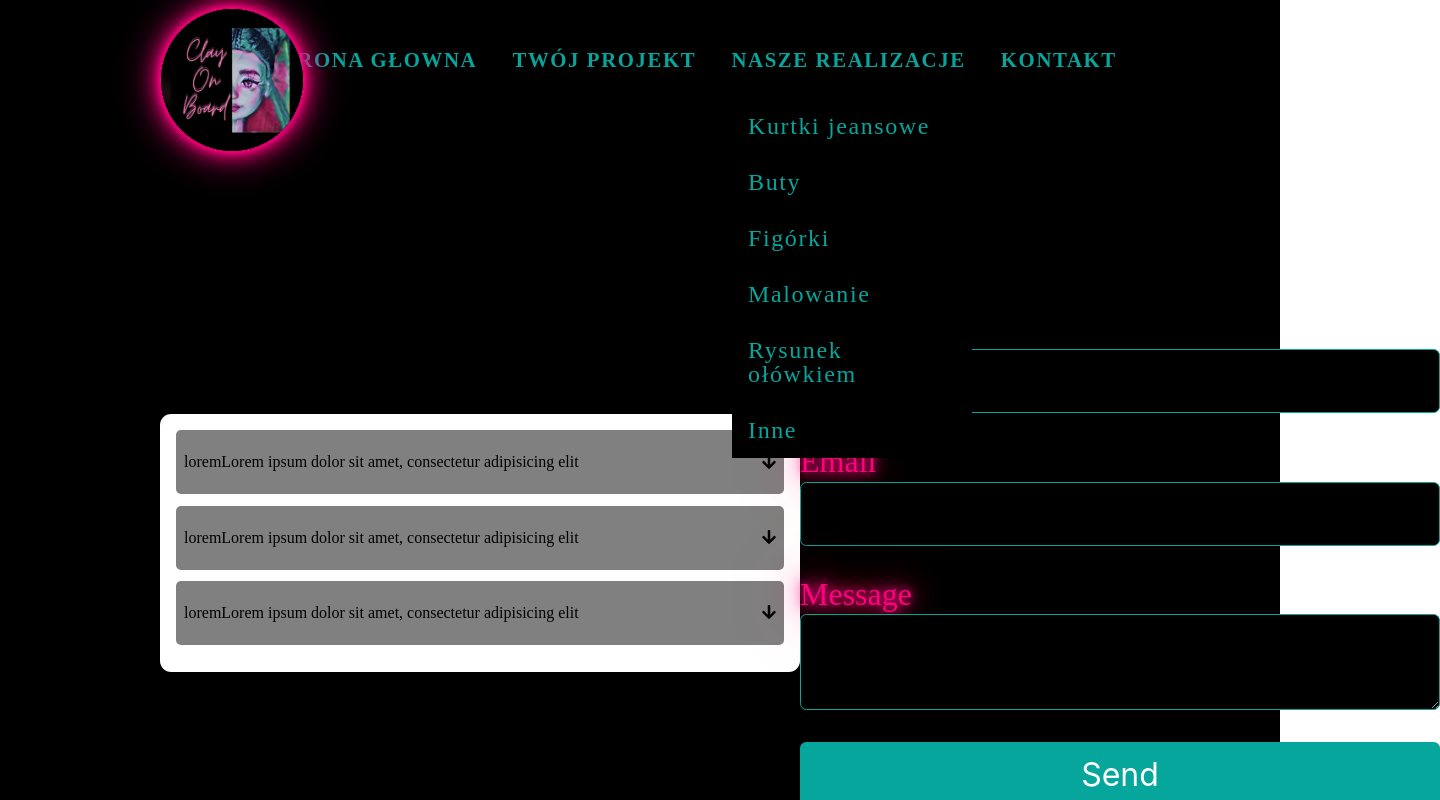
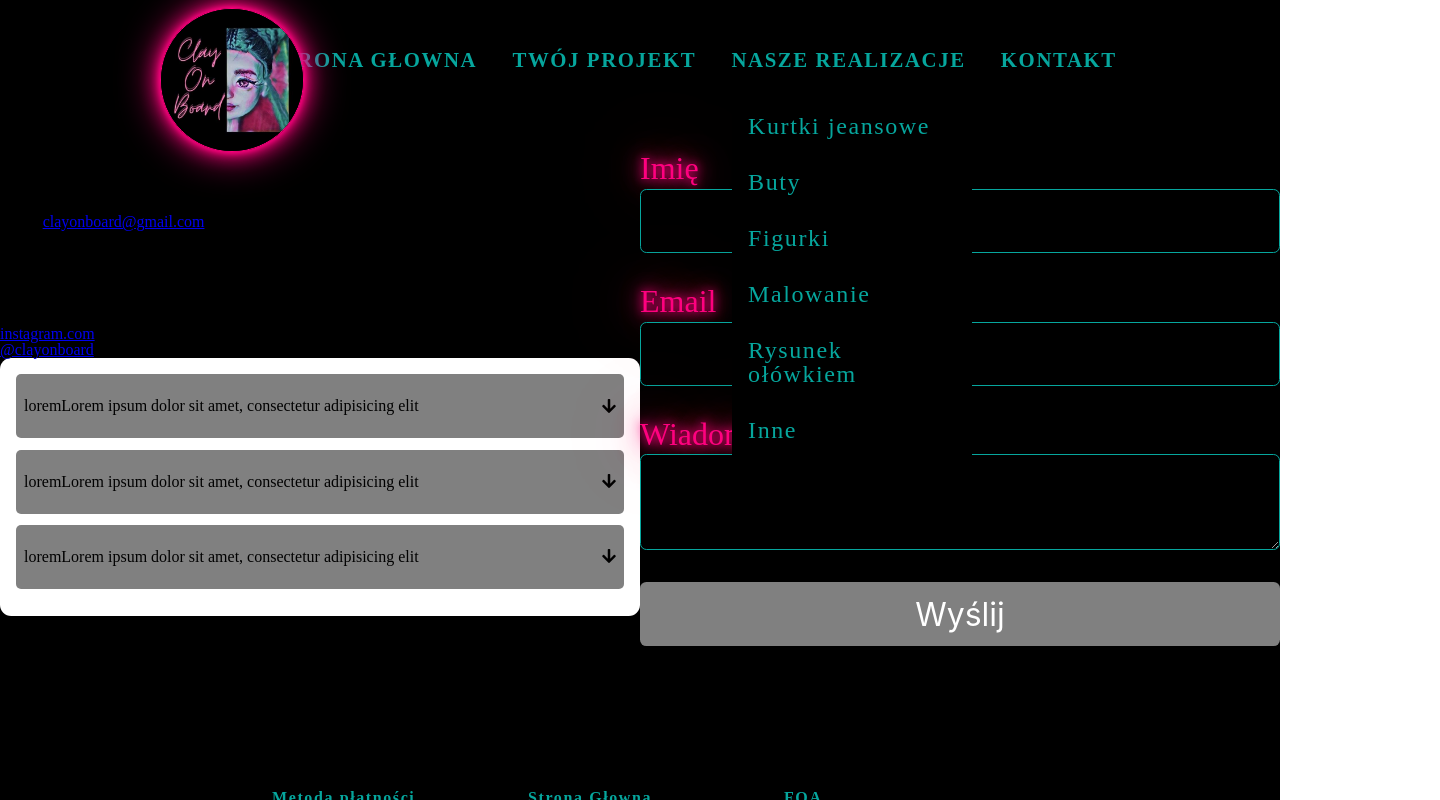
Before and after one commit to NataliiaMataczynska/customize-yourself, a React (Vite) app: page /contact in a window 1280 px wide. Both pictures are taken after a click on the item "NASZE REALIZACJE". Shown: the top 800 px of the page, 1440 px wide, since content can reach past the window. Built offline with nearby package versions, Linux system fonts and the light colour scheme.

Commit message:
netlify images

```diff
--- a/src/App.jsx
+++ b/src/App.jsx
@@ -1,6 +1,5 @@
 import React from 'react';
 import {
-    BrowserRouter,
     Routes,
     Route } from 'react-router-dom';
 import Navbar from './components/navbar';
--- a/src/components/jackets.jsx
+++ b/src/components/jackets.jsx
@@ -1,16 +1,26 @@
-import React from 'react';
+import image1 from "../assets/images/home/asce2-2.png";
+import image2 from "../assets/images/home/asce1-1.png";
+import image3 from "../assets/images/home/cat1.png";
+import image4 from "../assets/images/home/drunk-in-love.jpg";
+import image5 from "../assets/images/home/kot1.jpg";
+import image6 from "../assets/images/home/kot2.jpg";
+import image7 from "../assets/images/home/luffy.jpg";
+import image8 from "../assets/images/home/luffy-h.jpg";
+import image9 from "../assets/images/home/sparta.jpg";
 
 export default function Jackets() {
-    const imagesJuckets = [
-        'src/assets/images/home/asce2-2.png',
-        'src/assets/images/home/asce1-1.png',
-        'src/assets/images/home/cat1.png',
-        'src/assets/images/home/drunk-in-love.jpg',
-        'src/assets/images/home/kot1.jpg',
-        'src/assets/images/home/kot2.jpg',
-        'src/assets/images/home/luffy.jpg',
-        'src/assets/images/home/luffy-h.jpg',
-        'src/assets/images/home/sparta.jpg'
+    const imagesJucketsRow1 = [
+        image1,
+        image3,
+        image5,
+        image7,
+        image9,
+    ];
+    const imagesJucketsRow2 = [
+        image2,
+        image4,
+        image6,
+        image8,
     ];
 
     return (
@@ -24,11 +34,22 @@ export default function Jackets() {
 
             <section className="juckets">
                 <div className="juckets-images grid-images">
+                    <ul className="images-group juckets-group">
+                        {
+                            imagesJucketsRow1.map((e, index) => (
+                                <li key={index} className="image-group">
+                                    <img src={e} alt={`juckets ${index + 1}`} className="image-realizations" />
+
+                                </li>
+                            ))
+                        }
+                    </ul>
                     <ul className="images-group">
                         {
-                            imagesJuckets.map((e, index) => (
+                            imagesJucketsRow2.map((e, index) => (
                                 <li key={index} className="image-group">
-                                    <img src={e} className="image-realizations" />
+                                    <img src={e} alt={`juckets ${index + 1}`} className="image-realizations" />
+
                                 </li>
                             ))
                         }
--- a/src/components/navbar.jsx
+++ b/src/components/navbar.jsx
@@ -1,6 +1,7 @@
 import { useState, useEffect } from 'react';
 import { Link, Outlet } from 'react-router-dom';
 import Submenu from "./submenu.jsx";
+import logo from "../assets/images/logo1.png";
 
 export default function Navbar() {
     const [dropdown, setDropdown] = useState(false);
@@ -24,7 +25,7 @@ export default function Navbar() {
     return (
         <div>
             <nav className="navbar">
-                <img className="logo-img" src="src/assets/images/logo1.png" alt="" />
+                <img className="logo-img" src={logo} alt="" />
                 <ul className="navbar-items">
                     <li className="navbar-item">
                         <Link to="/" className="navbar-link">STRONA GŁOWNA</Link>
@@ -34,7 +35,11 @@ export default function Navbar() {
                     </li>
                     <li className="navbar-item" onClick={handleDropdown}>
                         <div className="navbar-link">NASZE REALIZACJE</div>
-                        {dropdown && <Submenu />}
+                        {dropdown && <Submenu
+                            dropdown={dropdown}
+                            handleDropdown={handleDropdown}
+
+                        />}
                     </li>
                     <li className="navbar-item">
                         <Link to="/contact" className="navbar-link">KONTAKT</Link>
--- a/src/components/pancilDrowing.jsx
+++ b/src/components/pancilDrowing.jsx
@@ -17,14 +17,14 @@ export default function PancilDrowing() {
         image4,
         image6,
         image7,
-        image9,
+        image8,
         image10,
         image5,
-        image8,
+        image9,
     ];
 
     return (
-        <div className="juckets-container" >
+        <div className="pencil-container" >
             <div className="jucketse-text">
                 <h1>Rysunek ołówkiem</h1>
                 <p>Lorem ipsum dolor sit amet, consectetur adipisicing elit.
@@ -32,9 +32,9 @@ export default function PancilDrowing() {
                 </p>
             </div>
 
-            <section className="juckets">
-                <div className="juckets-images grid-images">
-                    <ul className="images-group">
+            <section className="pencil">
+                <div className=" grid-images-pencil">
+                    <ul className="images-group-pencil">
                         {
                             imagesPancilDrowing.map((e, index) => (
                                 <li key={index} className="image-group">
--- a/src/components/submenu.jsx
+++ b/src/components/submenu.jsx
@@ -1,18 +1,28 @@
+
+
 import React from 'react';
 import { Link, Outlet } from 'react-router-dom';
+import PropTypes from 'prop-types';
 
-export default function Submenu() {
+export default function Submenu(props) {
+    const { handleDropdown } = props;
+    const closeDropdown = () => {
+        handleDropdown(false);
+    };
+
     return (
-        <div >
+        <div>
             <ul className="submenu-items">
                 <li className="submenu-item">
-                    <Link to="/jackets" className="submenu-link">Kurtki jeansowe</Link>
+                    <Link to="/jackets" className="submenu-link" onClick={closeDropdown}>
+                        Kurtki jeansowe
+                    </Link>
                 </li>
                 <li className="submenu-item">
                     <Link to="/realizacion/shoes" className="submenu-link">Buty</Link>
                 </li>
                 <li className="submenu-item">
-                    <Link to="/realizacion/figuries" className="submenu-link">Figórki</Link>
+                    <Link to="/realizacion/figuries" className="submenu-link">Figurki</Link>
                 </li>
                 <li className="submenu-item">
                     <Link to="/realizacion/painting" className="submenu-link">Malowanie</Link>
@@ -28,3 +38,7 @@ export default function Submenu() {
         </div>
     );
 }
+
+Submenu.propTypes = {
+    handleDropdown: PropTypes.func.isRequired,
+};
--- a/src/styles/elements/contact.scss
+++ b/src/styles/elements/contact.scss
@@ -33,18 +33,21 @@
       border-radius: 0.4rem;
       background: black;
       border: 1px solid #06a69d;
+      color: white;
+      font-size: 1.5rem;
     }
 
     input[type="submit"] {
       margin-top: 2rem;
       cursor: pointer;
-      background-color: #06a69d;;
+      background-color: #808080;
       color: white;
       border: none;
     }
     input[type="submit"]:hover {
       color:#ff007f;
       text-shadow: 0 0 10px #ff007f, 0 0 20px#ff007f, 0 0 40px #ff007f, 0 0 80px#ff007f;
+      background-color: #06a69d;
     }
   }
 }
@@ -55,7 +58,7 @@
   width: 100%;
   justify-content: space-around;
   align-items: center;
-  margin: 10rem;
+  margin-bottom: 8rem;
 
   section {
     display: flex;
@@ -110,3 +113,6 @@ section.active {
 section.active span {
   rotate: -180deg;
 }
+.message-send {
+  color: white;
+}
--- a/src/styles/elements/jackets.scss
+++ b/src/styles/elements/jackets.scss
@@ -5,8 +5,49 @@
   display: flex;
   justify-content: center;
   flex-direction: column;
+  align-items: center;
 
   .images-group {
+    display: flex;
+    flex-direction: column;
+    gap: 2rem;
+    max-width: 50%;
+    margin: 0 auto;
+    padding: 1rem;
+    box-sizing: border-box;
+    //grid-auto-rows: 70rem;
+    .image-realizations {
+      width: 100%;
+      height: auto;
+      object-fit: contain;
+      border-radius: 8px;
+    }
+  }
+
+}
+//.image-group {
+//  grid-template-columns: repeat(2, minmax(0, 1fr));
+//  grid-auto-rows: 70rem;
+//}
+.grid-images {
+  display: flex;
+  flex-direction: row;
+}
+.juckets {
+  align-items: center;
+  justify-content: center;
+
+  width: 80%;
+}
+.pencil-container {
+  background-color: black;
+  width: 100%;
+  height: 100%;
+  display: flex;
+  justify-content: center;
+  flex-direction: column;
+
+  .images-group-pencil {
     display: grid;
     grid-template-columns: repeat(2, minmax(0, 1fr));
     gap: 1rem;
@@ -24,7 +65,3 @@
   }
 
 }
-//.image-group {
-//  grid-template-columns: repeat(2, minmax(0, 1fr));
-//  grid-auto-rows: 70rem;
-//}
--- a/src/views/contact.jsx
+++ b/src/views/contact.jsx
@@ -22,6 +22,7 @@ const quest = [
 
 export default function Contact() {
     const [active, setActive] = useState(null);
+    const [messageSent, setMessageSent] = useState(false);
 
     const handleToggle = (index) => {
         if (active === index) {
@@ -39,13 +40,69 @@ export default function Contact() {
         emailjs.sendForm('service_zcsbom5', 'template_pj9ko0o', form.current, 'OWYgQDAI8Z2MyobMb')
             .then((result) => {
                 console.log(result.text);
+                setMessageSent(true);
             }, (error) => {
                 console.log(error.text);
             });
     };
 
+    const showMessageSent = () => {
+        if (messageSent) {
+            setTimeout(() => {
+                alert('Wiadomość została pomyślnie wysłana!');
+                setMessageSent(false);
+            }, 100);
+        }
+    };
+
+    showMessageSent();
+
     return (
         <div className="contact-container">
+            <div>
+                <div style={{color: "withe"}}>
+                    <div>
+                        <div>
+                            <div>
+                                <span> Adres:</span>
+                            </div>
+                            <div>
+                                <p>
+                                    <span> Adres:</span> 58-160 Świebodzice
+                                </p>
+                            </div>
+                        </div>
+                        <div>
+                            <div>
+                                <span> Telefon kontaktowy:</span>
+                            </div>
+                            <div>
+                                <p>
+                                    <span> Telefon kontaktowy:</span> +48 600 800 ***
+                                </p>
+                            </div>
+                        </div>
+                        <div>
+                            <div>
+                                <span> Email:</span>
+                                <a href="#">clayonboard@gmail.com</a>
+                            </div>
+                        </div>
+                    </div>
+                    <div>
+                        <h4>Nas znajdziesz równiez na: </h4>
+                        <div>
+                            <div>
+                                <span></span>
+                                <a href="https://instagram.com/clayonboard?igshid=OGQ5ZDc2ODk2ZA==">instagram.com</a>
+                            </div>
+                            <div>
+                                <span></span>
+                                <a href="https://www.tiktok.com/@clayonboard">@clayonboard</a>
+                            </div>
+                        </div>
+                    </div>
+                </div>
                 <article>
                     {quest.map((que, index) => {
                         return (
@@ -58,15 +115,16 @@ export default function Contact() {
                         );
                     })}
                 </article>
+            </div>
             <div className="container-cotact">
                 <form ref={form} onSubmit={sendEmail}>
-                    <label>Name</label>
+                    <label>Imię</label>
                     <input type="text" name="user_name" />
                     <label>Email</label>
                     <input type="email" name="user_email" />
-                    <label>Message</label>
+                    <label>Wiadomość</label>
                     <textarea name="message" />
-                    <input type="submit" value="Send" />
+                    <input type="submit" value="Wyślij" />
                 </form>
             </div>
         </div>
--- a/src/views/home.jsx
+++ b/src/views/home.jsx
@@ -1,55 +1,62 @@
-import React, { useState, useEffect } from 'react';
+import React from 'react';
+
+import image1 from "../assets/images/home/sabo-bok.jpg";
+import image2 from "../assets/images/home/ase-1.jpg";
+import image3 from "../assets/images/home/ase-2.jpg";
+import image4 from "../assets/images/home/bluza-sabo.jpg";
+import image5 from "../assets/images/home/but-dragon-ball1.jpg";
+import image6 from "../assets/images/home/but-dragon-ball2.jpg";
+import image7 from "../assets/images/home/but-naruto-bok-lewy.jpg";
+import image8 from "../assets/images/home/but-naruto-bok-prawy.jpg";
+import image9 from "../assets/images/home/but-naruto-przod.jpg";
+import image10 from "../assets/images/home/but-naruto-tył.jpg";
+import image11 from "../assets/images/home/drunk-in-love.jpg";
+import image12 from "../assets/images/home/groot.jpg";
+// import image13 from "../assets/images/home/IMG_20230625_200737.jpg";
+import image14 from "../assets/images/home/kot1.jpg";
+import image15 from "../assets/images/home/kot2.jpg";
+import image16 from "../assets/images/home/lol-lewy.jpg";
+import image17 from "../assets/images/home/lol-prawy.jpg";
+import image18 from "../assets/images/home/lol-tyl-2.jpg";
+import image19 from "../assets/images/home/lol-tyl-bok.jpg";
+import image20 from "../assets/images/home/luffy.jpg";
+// 'src/assets/images/home/luffy-h.jpg',
+// 'src/assets/images/home/mulan.jpg',
+// 'src/assets/images/home/nami.jpg',
+// 'src/assets/images/home/pedały1.jpg',
+// 'src/assets/images/home/pedały2.jpg',
+// 'src/assets/images/home/ryboludzie.jpg',
+// 'src/assets/images/home/sabo-ase1.jpg',
+// 'src/assets/images/home/sabo-ase-gora.jpg',
+// 'src/assets/images/home/sabo-bok.jpg',
+// 'src/assets/images/home/sabo-bok2.jpg',
+// 'src/assets/images/home/sabo-pencil.jpg',
+// 'src/assets/images/home/sparta.jpg'
+
 
 export default function Home(){
-    // const [displayText, setDisplayText] = useState('');
-    // const text = "Lorem ipsum dolor sit amet, consectetur adipisicing elit. Maxime non quod totam ullam voluptatum. Consequuntur culpa, cupiditate dolore dolorem eius inventore magnam nam nostrum officia pariatur quibusdam quos reiciendis, repellat sint unde? Aliquam animi, asperiores at delectus dicta doloribus dolorum eaque eos error eveniet iusto laborum nemo nihil nostrum obcaecati, perferendis quae quaerat quam quas quibusdam temporibus ullam veniam vitae";
-    //
-    // useEffect(() => {
-    //     let currentIndex = 0;
-    //     const interval = setInterval(() => {
-    //         if (currentIndex <= text.length) {
-    //             setDisplayText(text.substring(0, currentIndex));
-    //             currentIndex++;
-    //         } else {
-    //             clearInterval(interval);
-    //         }
-    //     }, 100); // milliseconds delay between each character
-    //
-    //     return () => clearInterval(interval);
-    // }, [text]);
 
     const imagesToDisplay = [
-        'src/assets/images/home/ase-1.jpg',
-        'src/assets/images/home/ase-2.jpg',
-        'src/assets/images/home/bluza-sabo.jpg',
-        'src/assets/images/home/but-dragon-ball1.jpg',
-        'src/assets/images/home/but-dragon-ball2.jpg',
-        'src/assets/images/home/but-naruto-bok-lewy.jpg',
-        'src/assets/images/home/but-naruto-bok-prawy.jpg',
-        'src/assets/images/home/but-naruto-przod.jpg',
-        'src/assets/images/home/but-naruto-tył.jpg',
-        'src/assets/images/home/drunk-in-love.jpg',
-        'src/assets/images/home/groot.jpg',
-        'src/assets/images/home/IMG_20230625_200737.jpg',
-        'src/assets/images/home/kot1.jpg',
-        'src/assets/images/home/kot2.jpg',
-        'src/assets/images/home/lol-lewy.jpg',
-        'src/assets/images/home/lol-prawy.jpg',
-        'src/assets/images/home/lol-tyl-2.jpg',
-        'src/assets/images/home/lol-tyl-bok.jpg',
-        'src/assets/images/home/luffy.jpg',
-        'src/assets/images/home/luffy-h.jpg',
-        'src/assets/images/home/mulan.jpg',
-        'src/assets/images/home/nami.jpg',
-        'src/assets/images/home/pedały1.jpg',
-        'src/assets/images/home/pedały2.jpg',
-        'src/assets/images/home/ryboludzie.jpg',
-        'src/assets/images/home/sabo-ase1.jpg',
-        'src/assets/images/home/sabo-ase-gora.jpg',
-        'src/assets/images/home/sabo-bok.jpg',
-        'src/assets/images/home/sabo-bok2.jpg',
-        'src/assets/images/home/sabo-pencil.jpg',
-        'src/assets/images/home/sparta.jpg'
+        image1,
+        image2,
+        image3,
+        image4,
+        image5,
+        image6,
+        image7,
+        image8,
+        image9,
+        image10,
+        image11,
+        image12,
+        // image13,
+        image14,
+        image15,
+        image16,
+        image17,
+        image18,
+        image19,
+        image20,
     ];
 
 
--- a/src/views/yourProject.jsx
+++ b/src/views/yourProject.jsx
@@ -2,13 +2,20 @@ import React, { useState, useEffect } from 'react';
 import Display from './display.jsx';
 import Settings from './settings.jsx';
 import ImgUpload from "./imgUpload.jsx";
+import image1 from "../assets/images/home/02457A.jpg";
+import image2 from "../assets/images/home/D6E8EE.jpg";
+import image3 from "../assets/images/home/97CADB.jpg";
+import image4 from "../assets/images/home/018ABE.jpg";
+import image5 from "../assets/images/home/02457A.jpg";
+import image6 from "../assets/images/home/001B48.jpg";
+import image7 from "../assets/images/home/black.jpg";
 
 export default function YourProject() {
     const [displayState, setDisplayState] = useState({
         model: 'Damska',
         size: 'XS',
         delivery: 'Klient',
-        colorOfClothes: 'src/assets/images/home/02457A.jpg',
+        colorOfClothes: image1,
         upperText: '',
         url: '',
         textColor: 'black',
@@ -55,22 +62,22 @@ export default function YourProject() {
 
         switch (newColor) {
             case 'D6E8EE':
-                imageSrc = 'src/assets/images/home/D6E8EE.jpg';
+                imageSrc = image2;
                 break;
             case '97CADB':
-                imageSrc = 'src/assets/images/home/97CADB.jpg';
+                imageSrc = image3;
                 break;
             case '018ABE':
-                imageSrc = 'src/assets/images/home/018ABE.jpg';
+                imageSrc = image4;
                 break;
             case '02457A':
-                imageSrc = 'src/assets/images/home/02457A.jpg';
+                imageSrc = image5;
                 break;
             case '001B48':
-                imageSrc = 'src/assets/images/home/001B48.jpg';
+                imageSrc = image6;
                 break;
             default:
-                imageSrc = 'src/assets/images/home/black.jpg';
+                imageSrc = image7;
                 break;
         }
 
```
Also changed, not shown: src/views/ourProjects.jsx (deleted, +0 -13 lines), src/assets/images/logo1.png. Lines whose indentation alone changed are shown as unchanged.
